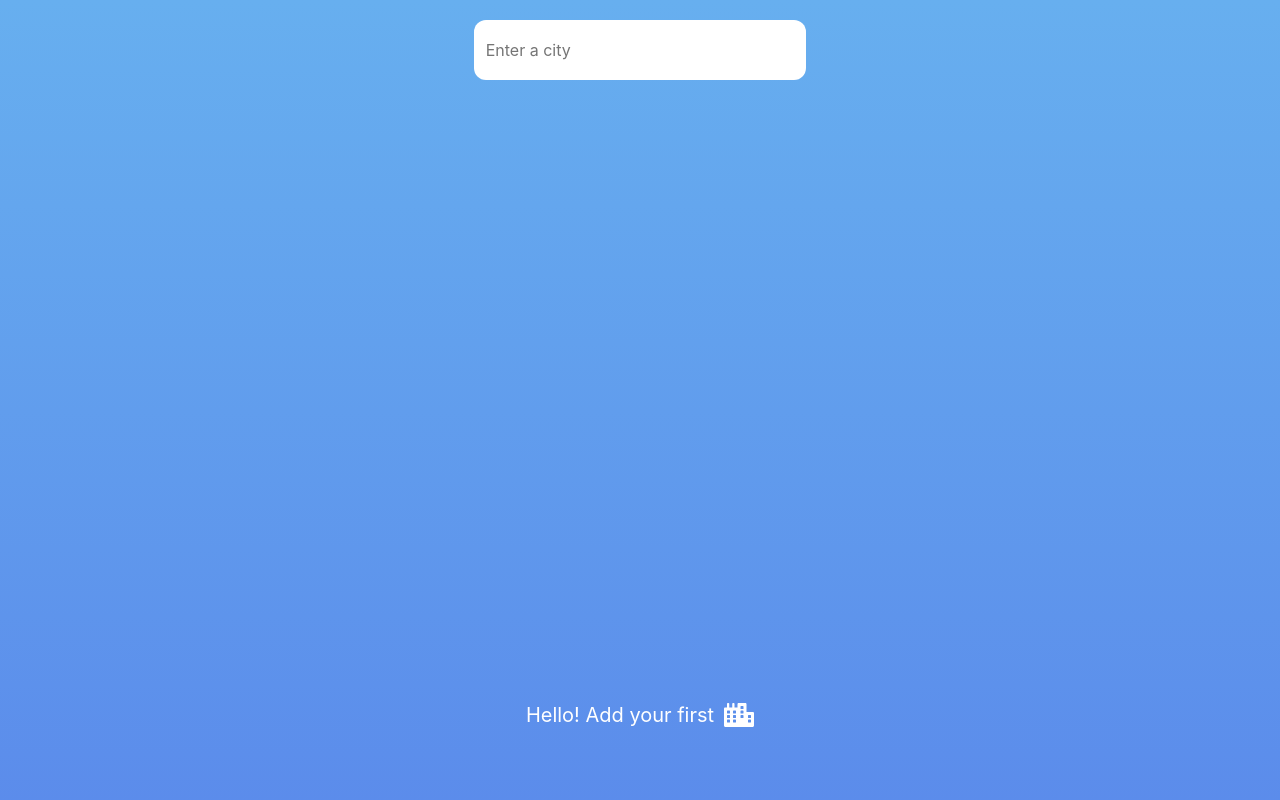
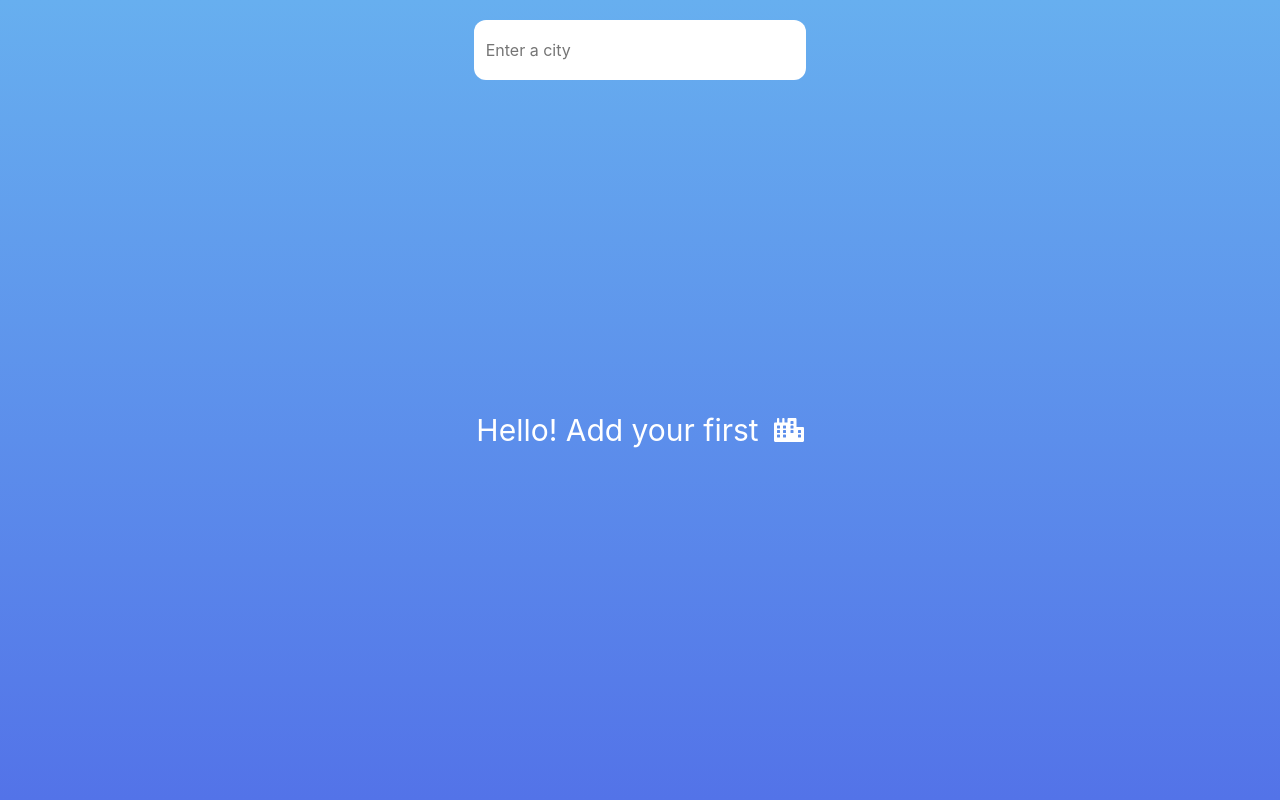
Before and after one commit to dejanantic/weather-app, a React (Create React App) app: page / in a window 1280 px wide. Shown: the top 800 px of the page. Built offline with nearby package versions, Linux system fonts and the light colour scheme; no server answers.

Commit message:
Fix styling of Welcome component

```diff
--- a/src/Home/Welcome/Welcome.css
+++ b/src/Home/Welcome/Welcome.css
@@ -3,8 +3,13 @@
   color: #fff;
   display: flex;
   align-items: center;
-  justify-self: flex-end;
-  padding: 50% 0;
+  margin: auto;
+}
+
+@media screen and (min-width: 768px) {
+  .welcome {
+    font-size: 3em;
+  }
 }
 
 .welcome__icon {
```
